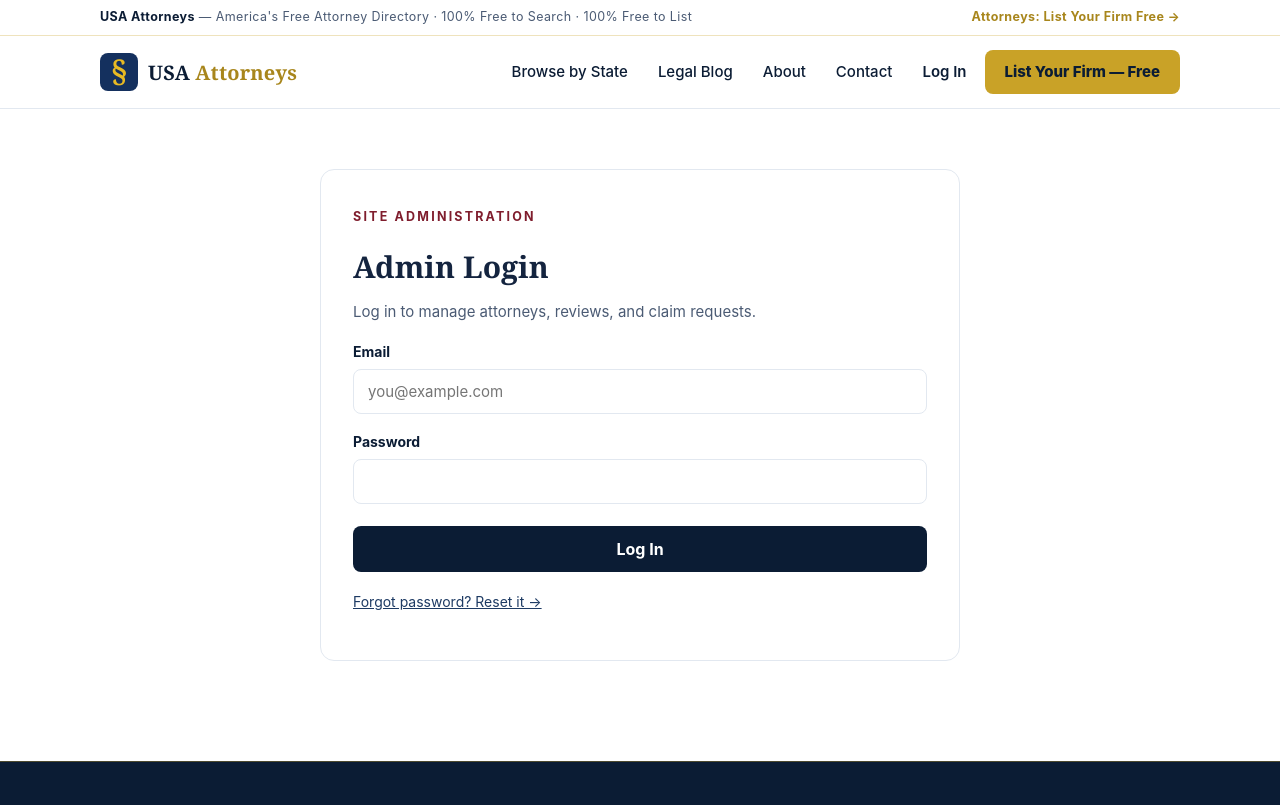
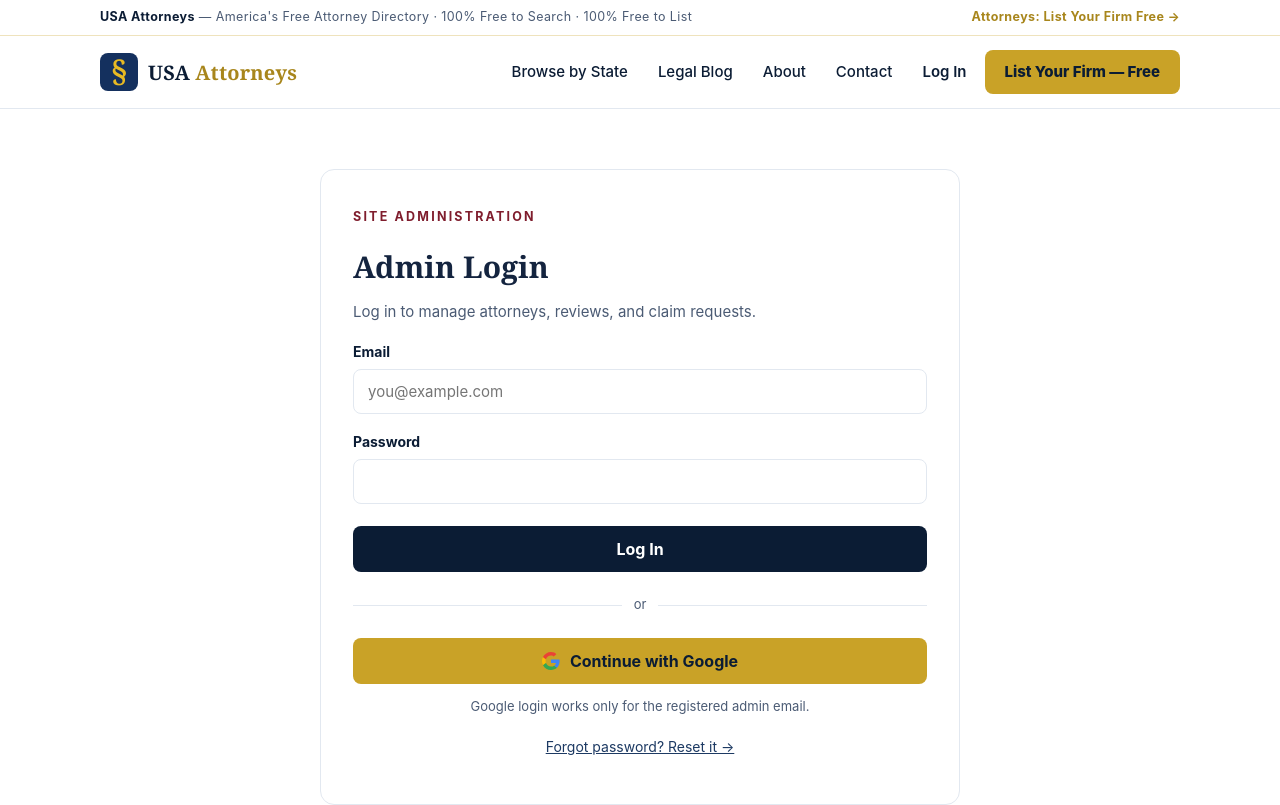
Before and after one commit to rootsiemen/usa-attorneys, a Next.js app: page /admin/login in a window 1280 px wide. Shown: the top 805 px of the page. Built offline with nearby package versions, Linux system fonts and the light colour scheme; no server answers.

Commit message:
Admin login: add Continue with Google button (grants admin session for registered admin email via oauth-callback)

```diff
--- a/app/admin/login/page.tsx
+++ b/app/admin/login/page.tsx
@@ -1,11 +1,20 @@
 "use client";
 
-import { useState } from "react";
-import { useRouter } from "next/navigation";
+import { Suspense, useState } from "react";
+import { useRouter, useSearchParams } from "next/navigation";
+import { signIn } from "next-auth/react";
 import Link from "next/link";
 
-export default function AdminLoginPage() {
+const ERROR_TEXT: Record<string, string> = {
+  "google-failed": "Google sign-in failed — please try again.",
+  "not-admin": "This Google account is not registered as an admin.",
+  db: "Database error — please try again later.",
+};
+
+function AdminLoginInner() {
   const router = useRouter();
+  const searchParams = useSearchParams();
+  const urlError = searchParams.get("error");
   const [email, setEmail] = useState("");
   const [password, setPassword] = useState("");
   const [busy, setBusy] = useState(false);
@@ -44,6 +53,11 @@ export default function AdminLoginPage() {
           <p style={{ color: "var(--gray-600)", margin: "0 0 8px", fontSize: 15 }}>
             Log in to manage attorneys, reviews, and claim requests.
           </p>
+          {(urlError && ERROR_TEXT[urlError]) && (
+            <p className="notice" style={{ borderColor: "var(--burgundy)", marginBottom: 16 }}>
+              {ERROR_TEXT[urlError]}
+            </p>
+          )}
           <form onSubmit={submit}>
             <label htmlFor="a-email">Email</label>
             <input
@@ -71,7 +85,39 @@ export default function AdminLoginPage() {
               {busy ? "Please wait…" : "Log In"}
             </button>
           </form>
-          <p style={{ marginTop: 18, fontSize: 14 }}>
+
+          <div style={{ display: "flex", alignItems: "center", gap: 12, margin: "22px 0" }}>
+            <span style={{ flex: 1, borderTop: "1px solid var(--gray-200)" }} />
+            <span style={{ fontSize: 13, color: "var(--gray-600)" }}>or</span>
+            <span style={{ flex: 1, borderTop: "1px solid var(--gray-200)" }} />
+          </div>
+
+          <button
+            type="button"
+            onClick={() => signIn("google", { callbackUrl: "/api/admin/oauth-callback" })}
+            className="btn btn-gold"
+            style={{
+              width: "100%",
+              display: "flex",
+              alignItems: "center",
+              justifyContent: "center",
+              gap: 10,
+              fontSize: 16,
+            }}
+          >
+            <svg width="18" height="18" viewBox="0 0 24 24" aria-hidden="true">
+              <path fill="#4285F4" d="M23.5 12.3c0-.9-.1-1.5-.3-2.3H12v4.5h6.5c-.1 1.1-.8 2.7-2.4 3.8l-.1.1 3.5 2.7.1.1c2.2-2 3.9-5 3.9-8.9z" />
+              <path fill="#34A853" d="M12 24c3.2 0 6-1.1 7.9-2.9l-3.8-2.9c-1 .7-2.4 1.2-4.1 1.2-3.1 0-5.8-2.1-6.8-5l-.1.1-3.7 2.9v.1C3.3 21.3 7.3 24 12 24z" />
+              <path fill="#FBBC05" d="M5.2 14.4c-.2-.7-.4-1.5-.4-2.4s.1-1.7.4-2.4l-.1-.1-3.7-2.9-.1.1C.5 8.3 0 10.1 0 12s.5 3.7 1.3 5.3l3.9-2.9z" />
+              <path fill="#EA4335" d="M12 4.7c1.8 0 3 .8 3.7 1.4l3.3-3.2C17.9 1.1 15.2 0 12 0 7.3 0 3.3 2.7 1.3 6.7l3.9 2.9c1-2.8 3.7-4.9 6.8-4.9z" />
+            </svg>
+            Continue with Google
+          </button>
+          <p style={{ fontSize: 13, color: "var(--gray-600)", marginTop: 12, textAlign: "center" }}>
+            Google login works only for the registered admin email.
+          </p>
+
+          <p style={{ marginTop: 18, fontSize: 14, textAlign: "center" }}>
             <Link href="/admin/reset">Forgot password? Reset it →</Link>
           </p>
         </div>
@@ -79,3 +125,11 @@ export default function AdminLoginPage() {
     </section>
   );
 }
+
+export default function AdminLoginPage() {
+  return (
+    <Suspense>
+      <AdminLoginInner />
+    </Suspense>
+  );
+}
```
Also changed, not shown: app/api/admin/oauth-callback/route.ts (added, +57 -0 lines).
